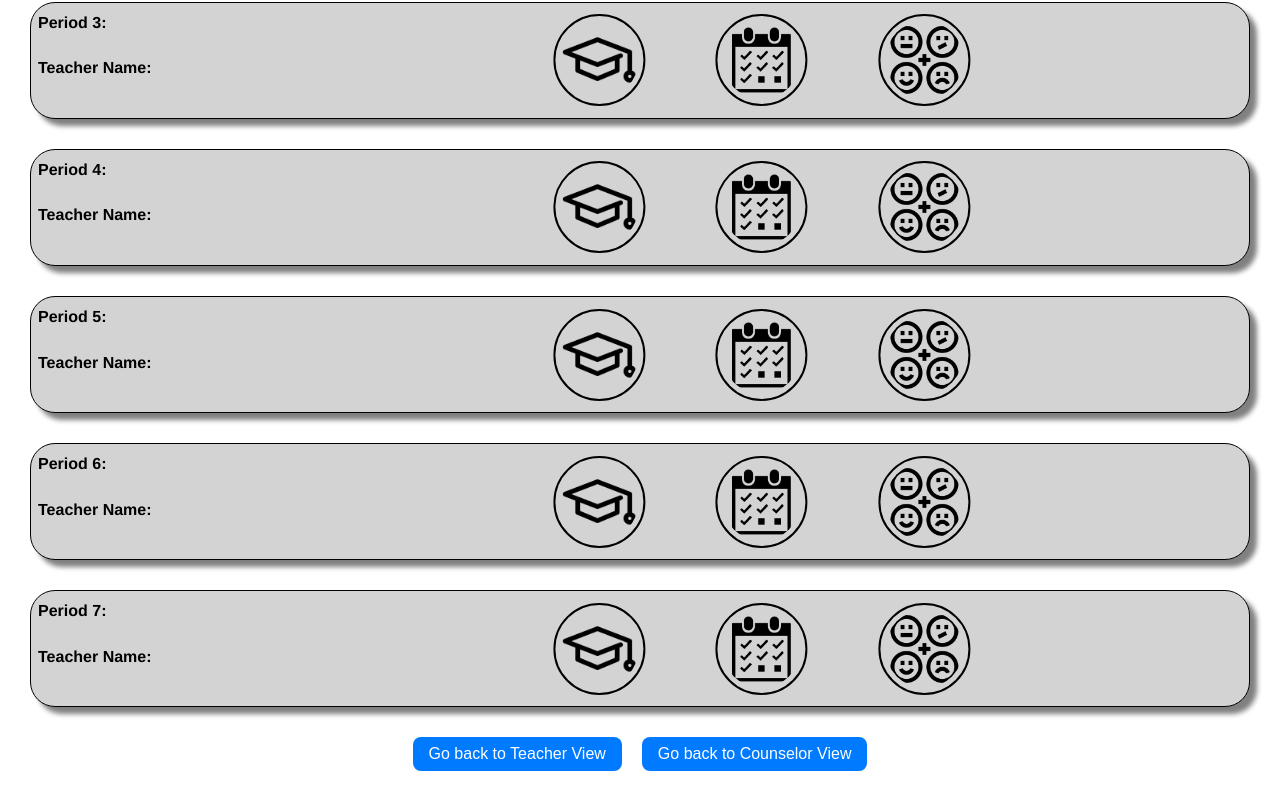
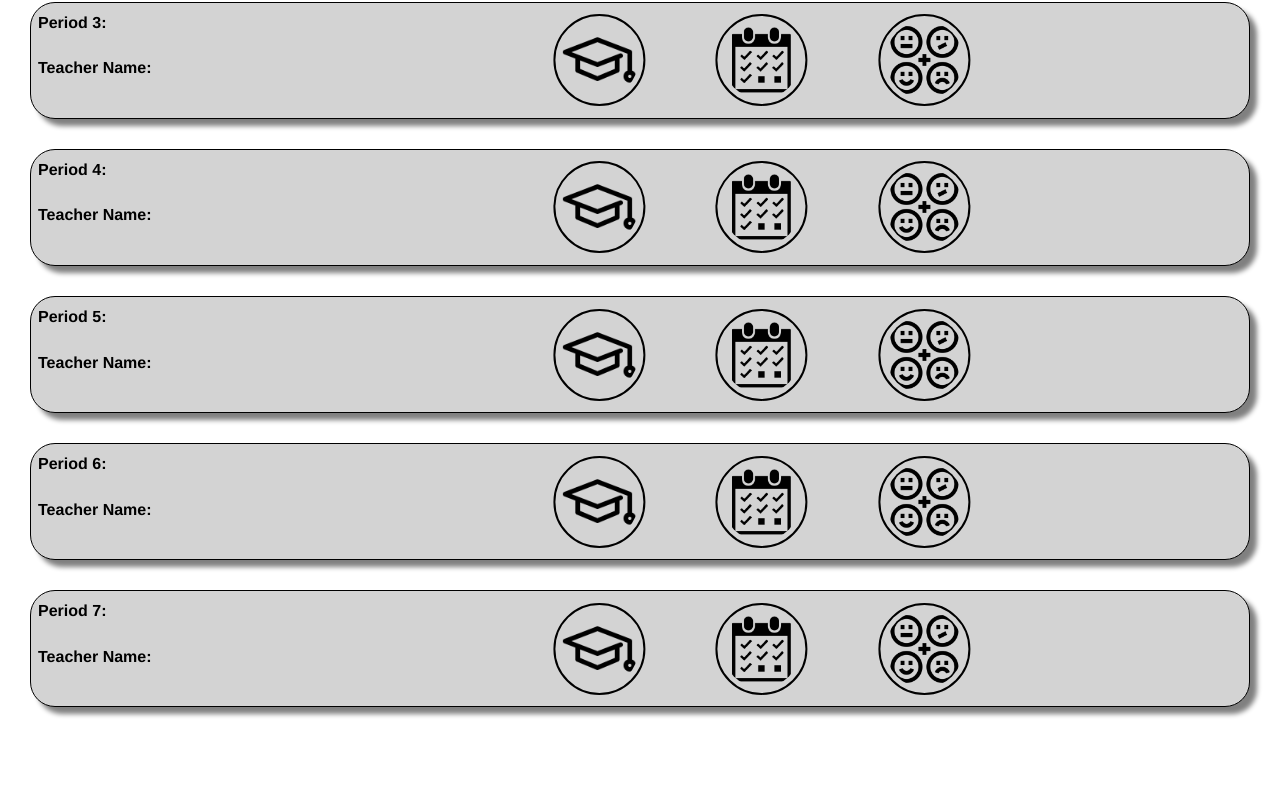
Before and after one commit to bruteforceproject/PortalEd, a React (Create React App) app in the folder frontend/: page /studentOverview in a window 1280 px wide. Shown: the part 558-1367 px from the top of the page. Built offline with nearby package versions, Linux system fonts and the light colour scheme.

Commit message:
Ensured that Teacher and Counselor only have access to their Views from studentOverview

```diff
--- a/frontend/src/components/counselorView.js
+++ b/frontend/src/components/counselorView.js
@@ -24,7 +24,7 @@ function CounselorView() {
         if (data) {
           console.log("testing",data)
           navigate("/studentOverview", {
-            state: { myData: data },
+            state: { myData: data, userRole: "counselor" },
           });
         } else {
           alert("Error: \nStudent ID is not Found!");
--- a/frontend/src/components/studentOverview.js
+++ b/frontend/src/components/studentOverview.js
@@ -157,6 +157,8 @@ function StudentOverview() {
       fetchData();
     }
   }, [location.state]);
+
+  const userRole = location.state?.userRole;
 
   return (
     <html>
@@ -372,6 +374,7 @@ function StudentOverview() {
             </div>
           </div>
           <div className="navigation-buttons">
+            {userRole === "teacher" && (
               <button className="back-button"
               onClick={() => {
                 navigate("/teacherView", { state: { teacher_id, period0, period1, period2, period3, period4, period5, period6, period7} });
@@ -379,6 +382,8 @@ function StudentOverview() {
             >
               Go back to Teacher View
             </button>
+            )}
+            {userRole === "counselor" && (
               <button className="back-button"
               onClick={() => {
                 navigate("/counselorView");
@@ -386,6 +391,8 @@ function StudentOverview() {
             >
               Go back to Counselor View
             </button>
+            )}
+
           </div>
         </div>
       </body>
--- a/frontend/src/components/teacherView.js
+++ b/frontend/src/components/teacherView.js
@@ -220,7 +220,7 @@ const TeacherView = () => {
         if (data) {
           console.log("testing",data)
           navigate("/studentOverview", {
-            state: { myData: data, teacherID, period0, period1, period2, period3, period4, period5, period6, period7 },
+            state: { myData: data, teacherID, period0, period1, period2, period3, period4, period5, period6, period7, userRole: "teacher" },
           });
         } else {
           alert("Error: \nStudent ID is not Found!");
```
Lines whose indentation alone changed are shown as unchanged.
